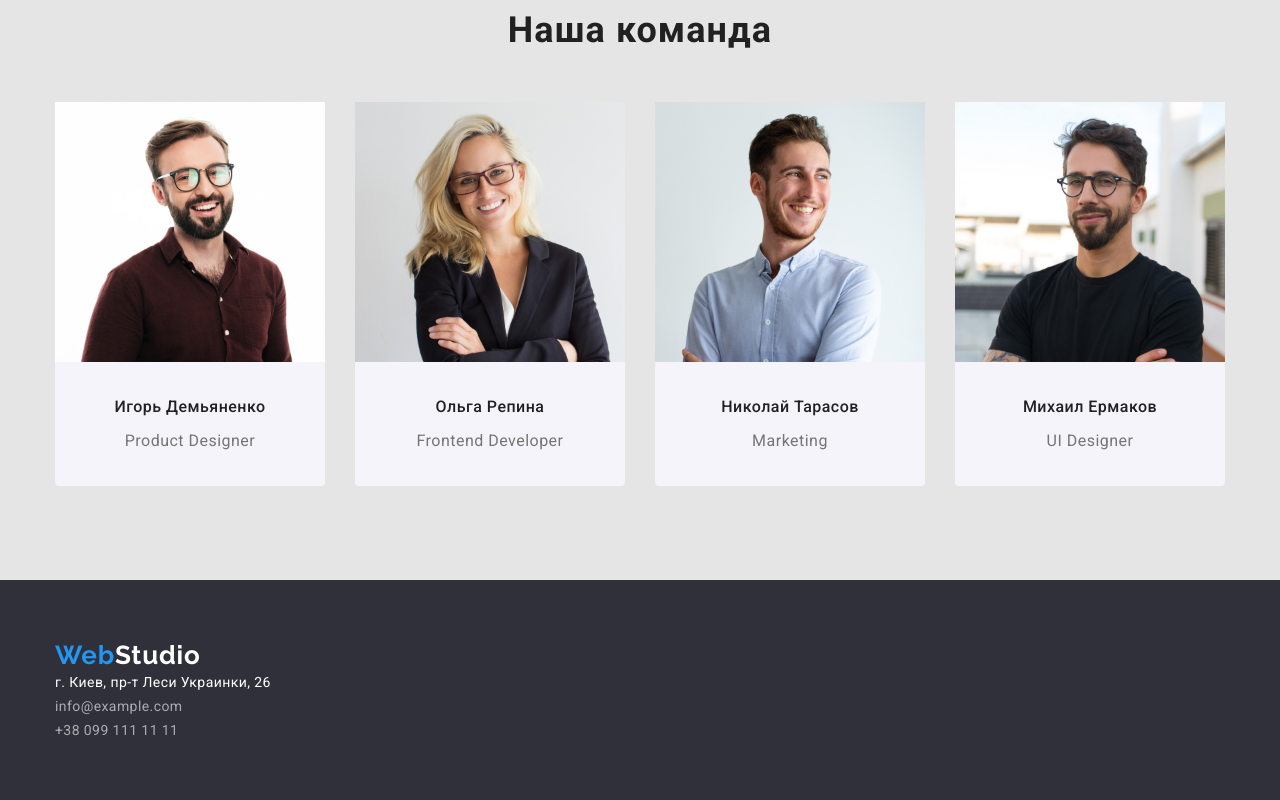
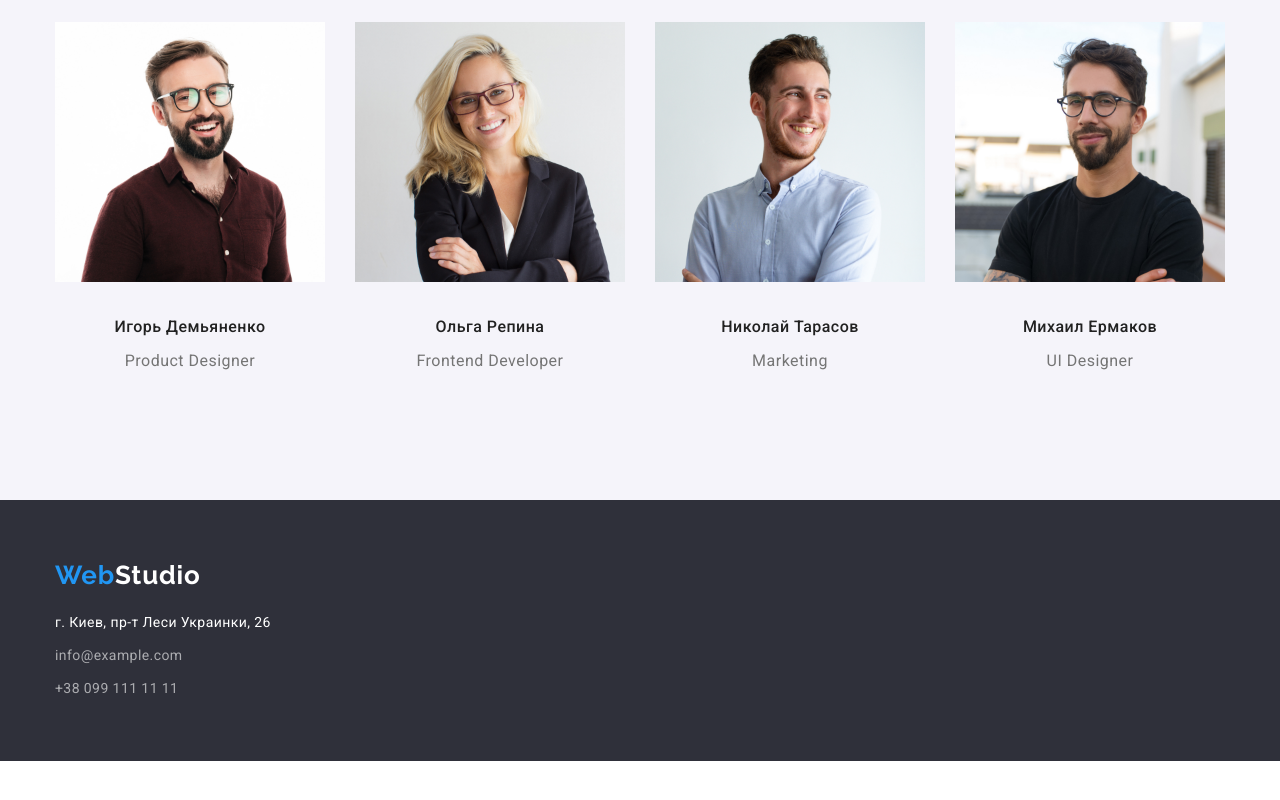
Before and after one commit to Siniavskay-Nadejda/goit-markup-hw-03, a plain HTML site: page index.html in a window 1280 px wide. Shown: the part 1628-2428 px from the top of the page. After the commit the page ends 2389 px from the top, so only its background shows below. Drawn offline with nearby package versions, Linux system fonts and the light colour scheme.

Commit message:
сохраняет новую версию геометрии

```diff
--- a/css/style.css
+++ b/css/style.css
@@ -35,7 +35,6 @@ ul {
 /*Цвет footer #2F303A  */
 
 .logo {
-  margin-bottom: 20px;
   color: var(--accent-text-color);
   font-family: Raleway, sans-serif;
   font-style: normal;
@@ -89,6 +88,7 @@ nav {
 .site-nav {
   display: flex;
   margin-left: 93px;
+  padding-left: 0px;
 }
 .site-nav .item + .item {
   margin-left: 50px;
@@ -110,6 +110,7 @@ nav {
 .contacts-nav {
   display: flex;
   margin-left: auto;
+  padding-left: 0px;
 }
 .contacts-nav .item + .item {
   margin-left: 50px;
@@ -135,7 +136,7 @@ nav {
   background-color: var(--bg-hero-footer-color);
   text-align: center;
   padding-top: 200px;
-  padding-bottom: 280px;
+  padding-bottom: 200px;
 }
 
 .hero-title {
@@ -157,7 +158,7 @@ nav {
   padding-top: 94px;
 }
 .photo {
-  background-color: #e5e5e5;
+  background-color: #f5f4fa;
 }
 .button {
   display: inline-block;
@@ -229,7 +230,6 @@ nav {
   border-bottom-left-radius: 4px;
   border-bottom-right-radius: 4px;
   margin-right: 30px;
-  background-color: #f5f4fa;
 }
 
 .team .team-element:last-child {
@@ -262,10 +262,17 @@ nav {
   padding-top: 60px;
   padding-bottom: 60px;
 }
+.address {
+  margin-top: 20px;
+}
+
+.link-mail {
+  display: inline-block;
+}
+.link-mail:not(:last-child) {
+  margin-bottom: 9px;
+}
 .addres-footer {
-  margin-bottom: 9px;
-  margin-top: 20px;
-
   font-family: Roboto, sans-serif;
   font-style: normal;
   font-weight: 400;
@@ -275,8 +282,6 @@ nav {
   color: var(--primary-background-color);
 }
 .addres-mail {
-  margin-bottom: 9px;
-
   font-family: Roboto, sans-serif;
   font-style: normal;
   font-weight: 400;
--- a/index.html
+++ b/index.html
@@ -109,10 +109,10 @@
 <footer class="contacts">
     <div class="container">
     <a href="/" class="logo">Web<samp class="logo-site-part">Studio</samp></a>
-<address>
-    <a href=""class="addres-footer">  г. Киев, пр-т Леси Украинки, 26</a><br>
-    <a href=""class="addres-mail"> info@example.com </a><br>
-    <a href=""class="addres-mail">+38 099 111 11 11</a>
+<address class="address">
+    <a href=""class="addres-footer link-mail">  г. Киев, пр-т Леси Украинки, 26</a><br>
+    <a href=""class="addres-mail link-mail" > info@example.com </a><br>
+    <a href=""class="addres-mail link-mail">+38 099 111 11 11</a>
 </address>
 </div>
 </footer>
```
